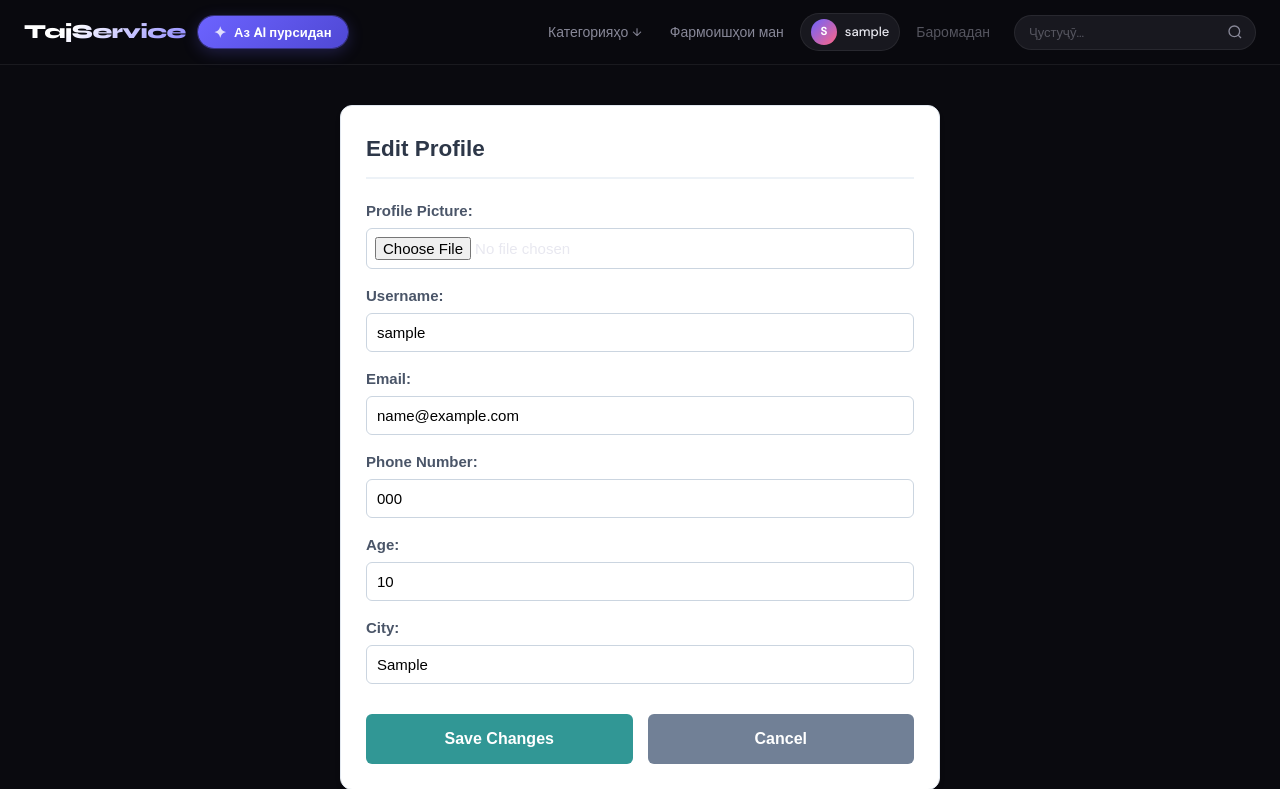
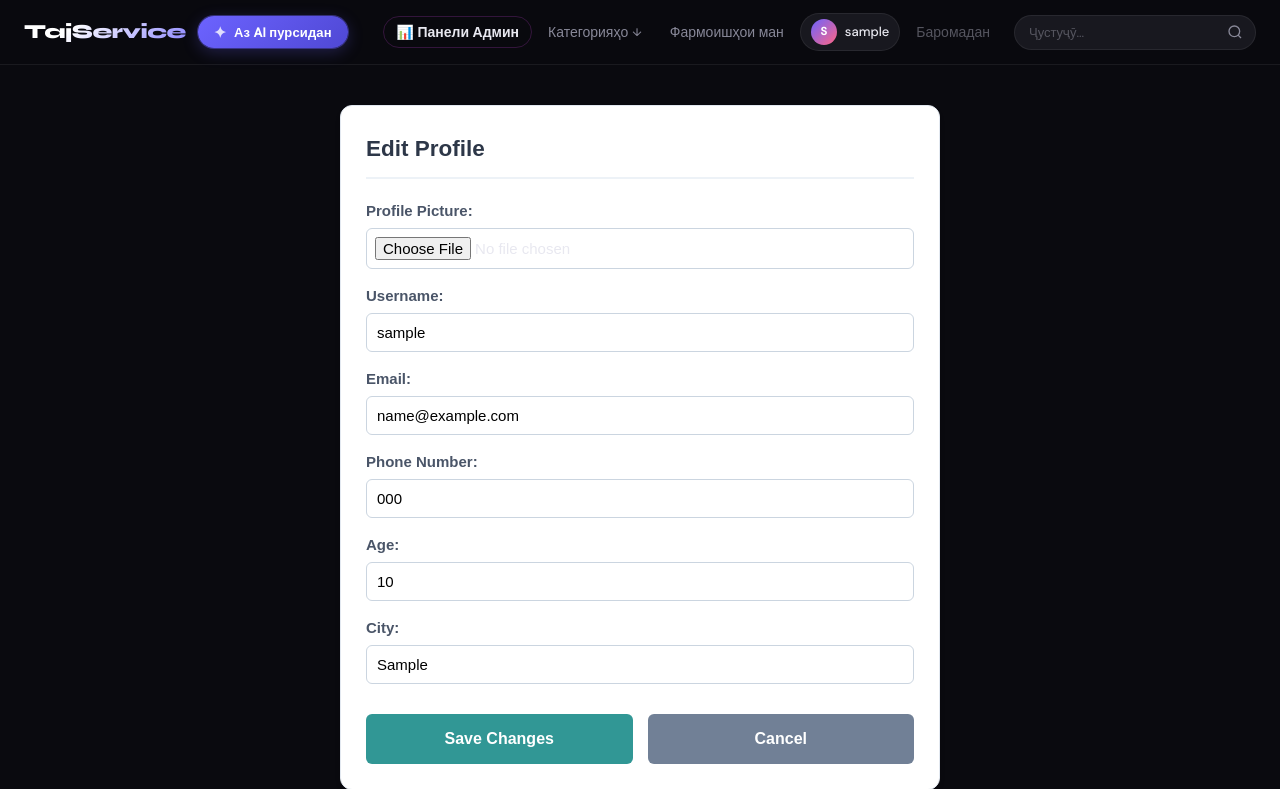
Before and after one commit to Xurwed9/usto-services, a Django app: page /accounts/profile/edit/ in a window 1280 px wide. Shown: the top 789 px of the page. Run offline with Django 5.2, Linux system fonts and the light colour scheme; a user stored in the database is signed in; tables that the repository leaves empty hold one stand-in row (values such as "Sample post").

Commit message:
add url admin_dashboard in base.html

```diff
--- a/templates/accounts/base.html
+++ b/templates/accounts/base.html
@@ -25,6 +25,11 @@
 
         <div class="nav__links">
             {% if request.user.is_authenticated %}
+                {% if request.user.is_superuser or request.user.is_staff %}
+            <a href="{% url 'admin_dashboard' %}" class="nav__link" style="color: var(--accent); font-weight: 700; background: var(--accent-surface); padding: 4px 12px; border-radius: var(--radius-full); border: 1px solid rgba(217, 70, 239, 0.2);">
+            📊 Панели Админ
+            </a>
+            {% endif %}
 
                 <div class="dropdown">
                     <button class="dropdown__trigger">
```
